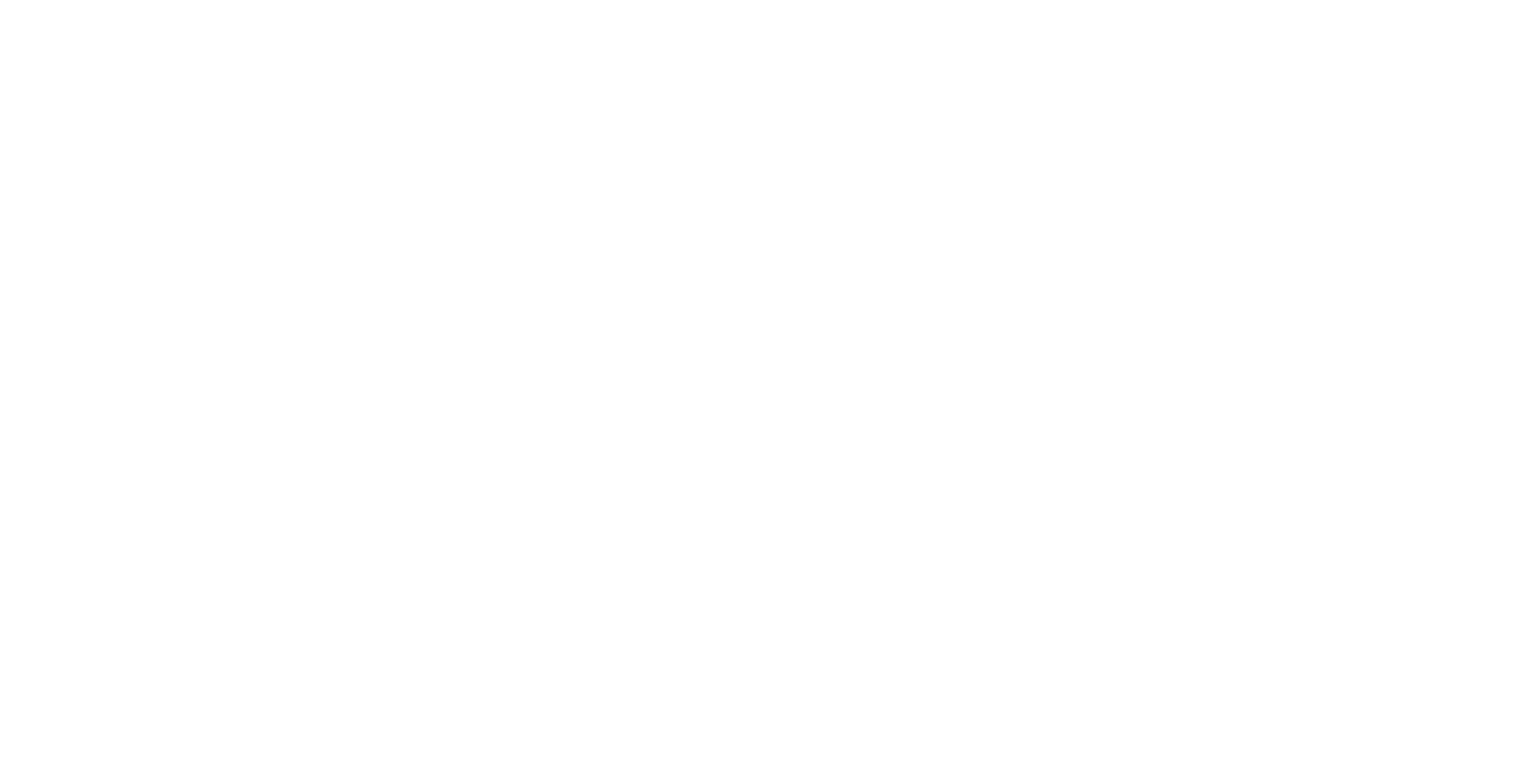
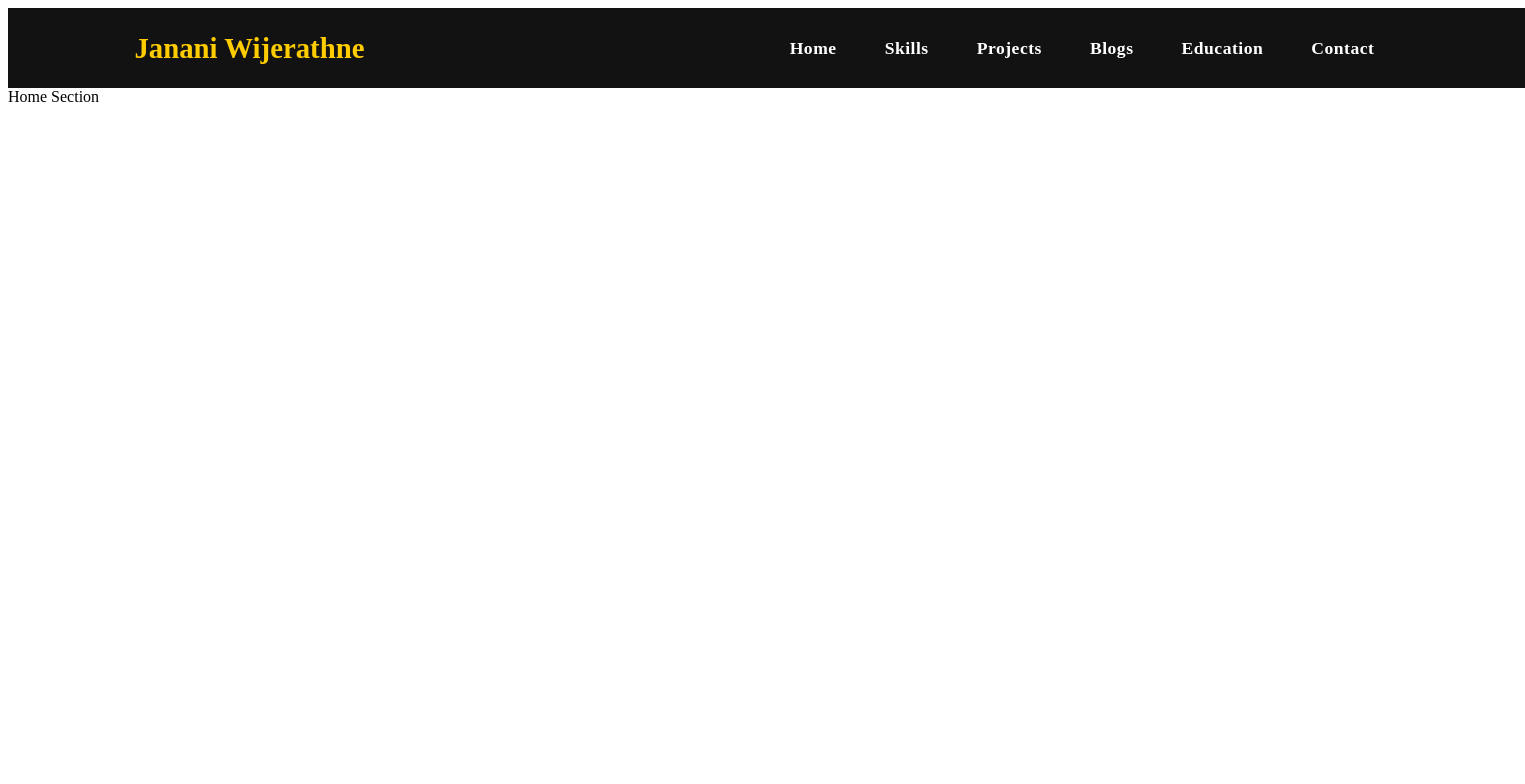
Before and after one commit to JKWijerathne/my-portfolio-react, a React (Create React App) app: page / in a window 1280 px wide. Shown: the top 784 px of the page, 1525 px wide, since content can reach past the window. Built offline with nearby package versions, Linux system fonts and the light colour scheme.

Commit message:
Add Navigation Bar and styling

```diff
--- a/package.json
+++ b/package.json
@@ -10,6 +10,7 @@
     "react": "^19.2.5",
     "react-dom": "^19.2.5",
     "react-scripts": "5.0.1",
+    "react-scroll": "^1.9.3",
     "web-vitals": "^2.1.4"
   },
   "scripts": {
--- a/public/index.html
+++ b/public/index.html
@@ -1,16 +1,16 @@
 <!DOCTYPE html>
 <html lang="en">
   <head>
-    <meta charset="utf-8" />
+    <meta charset ="utf-8" />
     <link rel="icon" href="/assets/Letter-J.jpg" />
     <meta name="viewport" content="width=device-width, initial-scale=1" />
     <meta name="theme-color" content="#000000" />
     <meta
-      name="Janani Wijerathne"
+      name="My Portofolio"
       content="Web site created using create-react-app"
     />
 
-    <title>My Portfolio</title>
+    <title>Janani Wijerathne</title>
   </head>
   <body>
     <noscript>You need to enable JavaScript to run this app.</noscript>
--- a/src/App.js
+++ b/src/App.js
@@ -1,6 +1,16 @@
+import Navbar from './components/Navbar/navbar';
+
 function App() {
   return (
     <div className="App">
+      <Navbar />
+      {/* Sections will go here */}
+      <section id="home" style={{height: '100vh'}}>Home Section</section>
+      <section id="skills" style={{height: '100vh'}}>Skills Section</section>
+      <section id="projects" style={{height: '100vh'}}>Projects Section</section>
+      <section id="blogs" style={{height: '100vh'}}>Blogs Section</section>
+      <section id="education" style={{height: '100vh'}}>Education Section</section>
+      <section id="contact" style={{height: '100vh'}}>Contact Section</section>
     </div>
   );
 }
--- /dev/null
+++ b/src/components/Navbar/navbar.css
@@ -0,0 +1,61 @@
+.navbar {
+    background: rgb(18, 18, 18);
+    height: 5rem;
+    width: 100%; /* Changed from 100vw to 100% */
+    display: flex;
+    align-items: center;
+    justify-content: space-between;
+    padding: 0 10%;
+    position: sticky;
+    top: 0;
+    z-index: 10;
+}
+
+.logo {
+    font-size: 1.8rem;
+    font-weight: 800; /* Extra bold for the logo */
+    color: #ffcc00;
+    cursor: pointer;
+}
+
+.desktopMenu {
+    display: flex;
+    align-items: center;
+}
+
+.desktopMenuListItem {
+    color: white;
+    margin: 0 1.5rem; /* Neatly spaced */
+    cursor: pointer;
+    font-size: 1.1rem;
+    font-weight: 600; /* Make letters bold as requested */
+    transition: all 0.3s ease;
+    letter-spacing: 0.5px;
+}
+
+.desktopMenuListItem:hover {
+    color: #ffcc00;
+}
+
+/* Update Active State (When scrolling) */
+.desktopMenuListItem.active {
+    color: #ffcc00;
+    border-bottom: 2px solid #ffcc00;
+    padding-bottom: 0.5rem;
+}
+
+/* Hide mobile icon for now on desktop */
+.mobMenuIcon {
+    display: none;
+}
+
+@media screen and (max-width: 768px) {
+    .desktopMenu {
+        display: none;
+    }
+    .mobMenuIcon {
+        display: block;
+        color: white;
+        font-size: 2rem;
+    }
+}
--- /dev/null
+++ b/src/components/Navbar/navbar.js
@@ -0,0 +1,42 @@
+import React, { useState } from 'react';
+import './navbar.css';
+import { Link } from 'react-scroll'; // Optional: for smooth scrolling
+
+const Navbar = () => {
+    const [showMenu, setShowMenu] = useState(false);
+
+    return (
+        <nav className="navbar">
+            <span className="logo">Janani Wijerathne</span>
+
+            {/* Desktop Menu */}
+            <div className="desktopMenu">
+                <Link className="desktopMenuListItem" to="home" smooth={true} duration={500}>Home</Link>
+                <Link className="desktopMenuListItem" to="skills" smooth={true} duration={500}>Skills</Link>
+                <Link className="desktopMenuListItem" to="projects" smooth={true} duration={500}>Projects</Link>
+                <Link className="desktopMenuListItem" to="blogs" smooth={true} duration={500}>Blogs</Link>
+                <Link className="desktopMenuListItem" to="education" smooth={true} duration={500}>Education</Link>
+                <Link className="desktopMenuListItem" to="contact" smooth={true} duration={500}>Contact</Link>
+            </div>
+
+
+
+            {/* Mobile Menu Toggle Icon */}
+            <div className="mobMenuIcon" onClick={() => setShowMenu(!showMenu)}>
+                {showMenu ? '✕' : '☰'}
+            </div>
+
+            {/* Mobile Menu */}
+            <div className="navMenu" style={{ display: showMenu ? 'flex' : 'none' }}>
+                <Link className="listItem" to="home" onClick={() => setShowMenu(false)}>Home</Link>
+                <Link className="listItem" to="skills" onClick={() => setShowMenu(false)}>Skills</Link>
+                <Link className="listItem" to="projects" onClick={() => setShowMenu(false)}>Projects</Link>
+                <Link className="listItem" to="blogs" onClick={() => setShowMenu(false)}>Blogs</Link>
+                <Link className="listItem" to="education" onClick={() => setShowMenu(false)}>Education</Link>
+                <Link className="listItem" to="contact" onClick={() => setShowMenu(false)}>Contact</Link>
+            </div>
+        </nav>
+    );
+}
+
+export default Navbar;
--- /dev/null
+++ b/src/style.css
@@ -0,0 +1,18 @@
+* {
+    margin: 0;
+    padding: 0;
+    box-sizing: border-box; /* Crucial: Padding stays INSIDE the width */
+}
+
+html, body {
+    margin: 0;
+    padding: 0;
+    width: 100%;
+    max-width: 100%; /* Prevents any element from pushing wider */
+    overflow-x: hidden; /* This is your safety net */
+    background: rgb(30, 30, 30);
+}
+
+#root {
+    width: 100%;
+}
```
Also changed, not shown: src/assets/Letter-J.jpg (renamed from public/assets/Letter-J.jpg), 1 other file (tests, documents, lock files or other folders).
